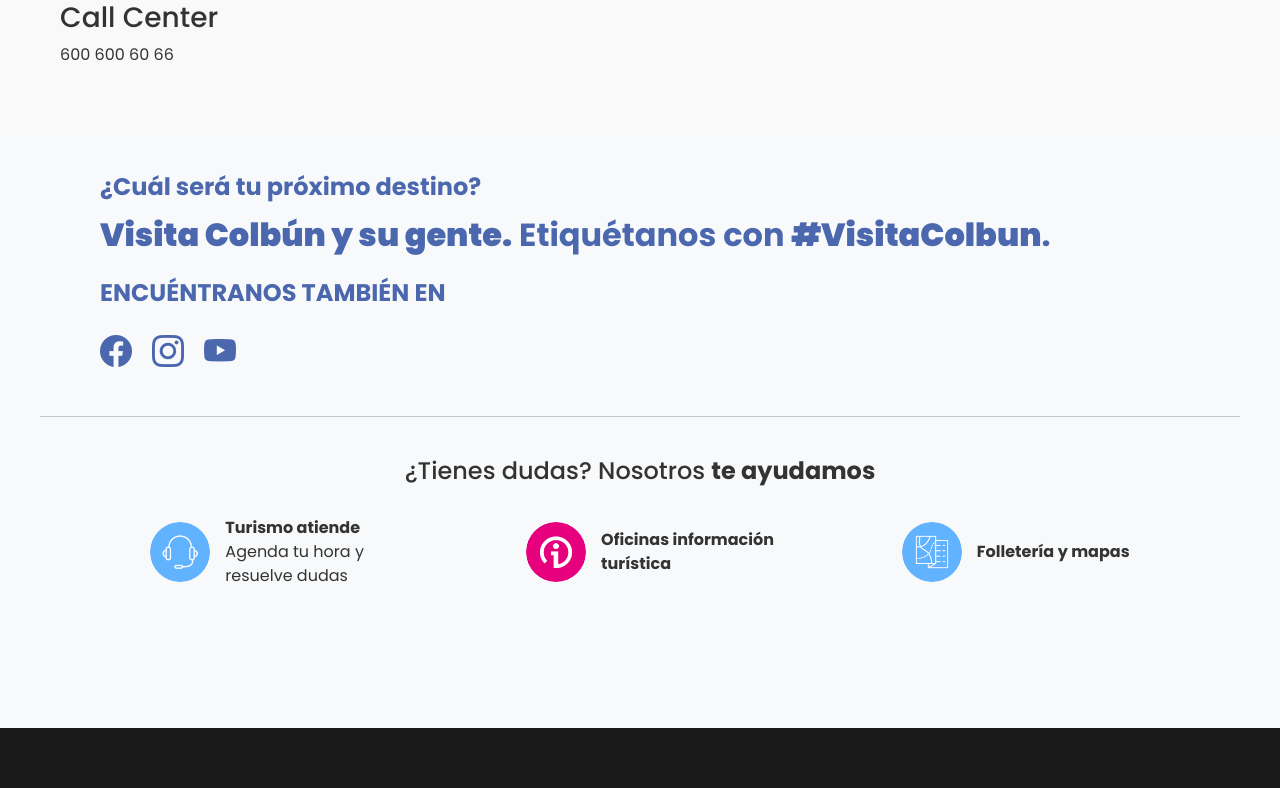
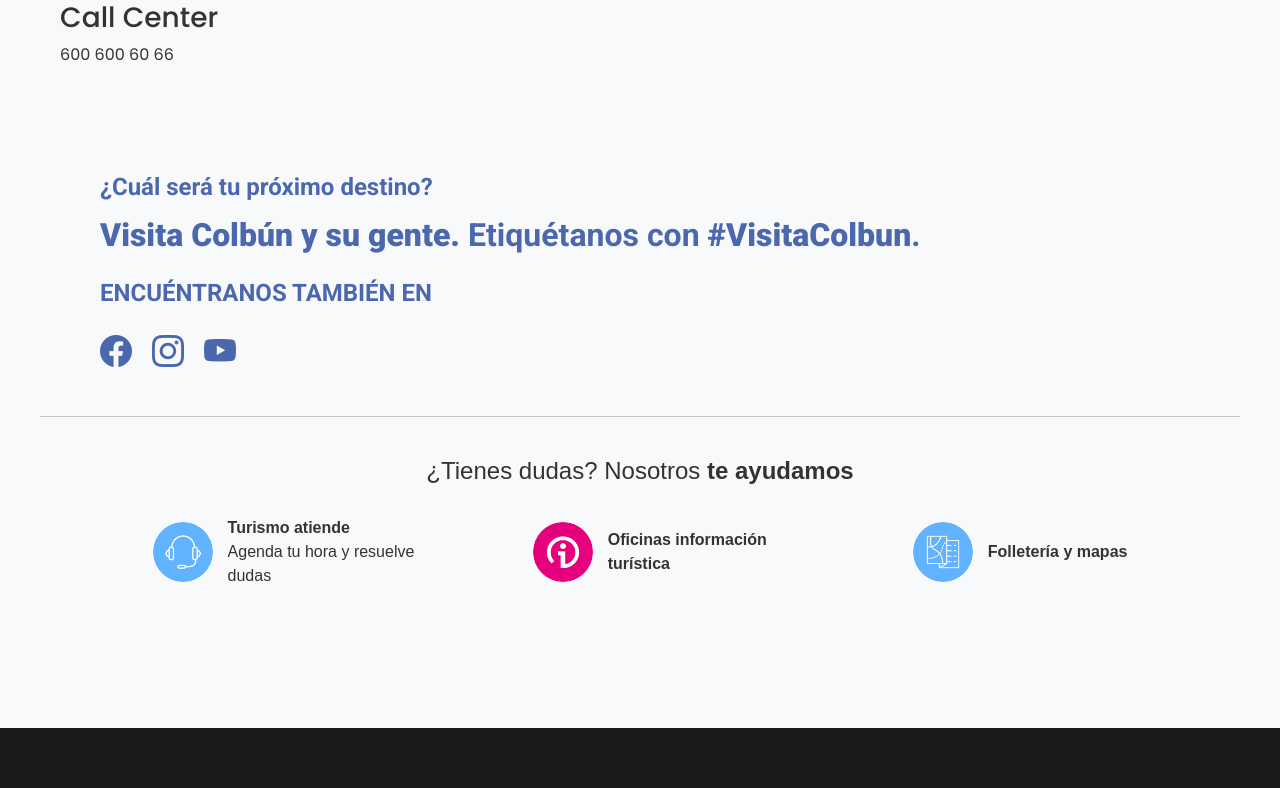
Before and after one commit to EstebanSalgad0/Proyecto_Turismo, a React (Vite) app: page /OIT in a window 1280 px wide. Shown: the part 1960-2748 px from the top of the page. Built offline with nearby package versions, Linux system fonts and the light colour scheme.

Commit message:
Integración fonts Roboto y gobCL

```diff
--- a/src/components/SocialSeccion.jsx
+++ b/src/components/SocialSeccion.jsx
@@ -9,9 +9,9 @@
 
   return (
     <section className="social-section1">
-        <div className="social-content1">
+        <div className="social-content2">
             <h2>{t('Destination')}</h2>
-            <p><strong>{t('Visit')}</strong>{t('Tag')}<strong>#VisitaColbun</strong>.</p>
+            <p><strong className='strong1'>{t('Visit')}</strong>{t('Tag')}<strong className='strong1'>#VisitaColbun</strong>.</p>
             <h3>{t('Find')}</h3>
             <div className="social-icons2">
           <a href="https://www.facebook.com/profile.php?id=61557453073534&mibextid=LQQJ4d" target="_blank" rel="noopener noreferrer">
--- a/src/components/i18n.jsx
+++ b/src/components/i18n.jsx
@@ -46,7 +46,8 @@
         "QualifyServices": "Qualify Services?",
         "ManageRequests": "Manage Requests Bidders",
         "ManageServices": "Manage Requests Services",
-        "ColbunTitle": "TURN COLBÚN INTO YOUR NEXT ADVENTURE",
+        "ColbunTitle": "TURN COLBÚN INTO YOUR",
+        "ColbunTitle2": "NEXT ADVENTURE!",
         "SubtitleMessage": "WE WELCOME YOU TO THE COMMUNE",
         "WatchNow": "Watch Now",
         "NaturalBeauty": "Natural Beauty",
@@ -187,7 +188,8 @@
         "QualifyServices": "¿Calificar Servicios?",
         "ManageRequests": "Administrar Solicitudes Oferentes",
         "ManageServices": "Administrar Solicitudes Servicios",
-        "ColbunTitle": "¡CONVIERTE A COLBÚN EN TU PRÓXIMA AVENTURA!",
+        "ColbunTitle": "¡CONVIERTE A COLBÚN EN TU",
+        "ColbunTitle2": "PRÓXIMA AVENTURA!",
         "SubtitleMessage": "TE DAMOS LA BIENVENIDA A LA COMUNA",
         "WatchNow": "Ver Ahora",
         "NaturalBeauty": "Belleza Natural",
--- a/src/pages/Index.jsx
+++ b/src/pages/Index.jsx
@@ -78,7 +78,10 @@
       ></iframe>
         <div className="hero-content2">
           <h1>{t('ColbunTitle')}</h1>
-          <h2>{t('SubtitleMessage')}</h2>
+          <h1>{t('ColbunTitle2')}</h1>
+          <h1>{t('SubtitleMessage')}</h1>
+          <br></br>
+          <br></br>
           <a href="https://www.youtube.com/watch?v=QCvh0Lwfmww" target="colbun" rel="municipalidad_Colbun">
             <button className="btn-blue">
               {t('WatchNow')}
--- a/src/styles/Footer.css
+++ b/src/styles/Footer.css
@@ -1,3 +1,5 @@
+@import url('https://fonts.googleapis.com/css2?family=Poppins:ital,wght@0,100;0,200;0,300;0,400;0,500;0,600;0,700;0,800;0,900;1,100;1,200;1,300;1,400;1,500;1,600;1,700;1,800;1,900&family=Roboto+Condensed:ital,wght@0,100..900;1,100..900&family=Roboto:ital,wght@0,100;0,300;0,400;0,500;0,700;0,900;1,100;1,300;1,400;1,500;1,700;1,900&display=swap');
+@import url('https://fonts.googleapis.com/css2?family=Poppins:ital,wght@0,100;0,200;0,300;0,400;0,500;0,600;0,700;0,800;0,900;1,100;1,200;1,300;1,400;1,500;1,600;1,700;1,800;1,900&family=Roboto+Condensed:ital,wght@0,100..900;1,100..900&family=Roboto:ital,wght@0,100;0,300;0,400;0,500;0,700;0,900;1,100;1,300;1,400;1,500;1,700;1,900&display=swap');
 /* Footer */
 .footer-section {
   background-color: #1a1a1a; /* Color de fondo oscuro */
@@ -53,12 +55,14 @@
 }
 
 .footer-column h3 {
+  font-family: "Roboto", sans-serif;
   font-size: 1.2rem;
   margin-bottom: 10px;
   font-weight: bold;
 }
 
 .footer-column ul {
+  font-family: "Roboto", sans-serif;
   list-style-type: none;
   padding: 0;
 }
@@ -68,6 +72,7 @@
 }
 
 .footer-column ul li a {
+  font-family: "Roboto", sans-serif;
   color: white; /* Texto blanco */
   text-decoration: none;
 }
--- a/src/styles/Header.css
+++ b/src/styles/Header.css
@@ -1,5 +1,8 @@
+@import url('https://fonts.googleapis.com/css2?family=Poppins:ital,wght@0,100;0,200;0,300;0,400;0,500;0,600;0,700;0,800;0,900;1,100;1,200;1,300;1,400;1,500;1,600;1,700;1,800;1,900&family=Roboto+Condensed:ital,wght@0,100..900;1,100..900&family=Roboto:ital,wght@0,100;0,300;0,400;0,500;0,700;0,900;1,100;1,300;1,400;1,500;1,700;1,900&display=swap');
+@import url('https://fonts.googleapis.com/css2?family=Poppins:ital,wght@0,100;0,200;0,300;0,400;0,500;0,600;0,700;0,800;0,900;1,100;1,200;1,300;1,400;1,500;1,600;1,700;1,800;1,900&family=Roboto+Condensed:ital,wght@0,100..900;1,100..900&family=Roboto:ital,wght@0,100;0,300;0,400;0,500;0,700;0,900;1,100;1,300;1,400;1,500;1,700;1,900&display=swap');
 /* Estilos para el menú desplegable y submenú */
 .header-left {
+  font-family: "Roboto", sans-serif;
   display: flex;
   align-items: center; /* Alinea verticalmente el logo y el botón */
   gap: 10px; /* Espacio entre el logo y el botón de hamburguesa */
@@ -14,6 +17,7 @@
 }
 
 .dropdown-menu1 {
+  font-family: "Roboto", sans-serif;
   position: relative;
   display: block;
   list-style-type: none;
@@ -21,6 +25,7 @@
 }
 
 .dropdown-menu1 > li {
+  font-family: "Roboto", sans-serif;
   padding: 10px;
   cursor: pointer;
   position: relative; /* Añadido para que el submenú sea relativo a su padre */
@@ -35,6 +40,7 @@
 }
 
 .dropdown-menu1 {
+  font-family: "Roboto", sans-serif;
   position: absolute;
   top: 90%;
   left: -238px;
@@ -47,10 +53,12 @@
 }
 
 .dropdown-menu1 li {
+  font-family: "Roboto", sans-serif;
   padding: 10px 20px;
 }
 
 .dropdown-menu1 li a {
+  font-family: "Roboto", sans-serif;
   color: black;
   text-decoration: none;
   font-size: 16px;
@@ -224,6 +232,7 @@
 
 /* Estilos para el navbar */
 .navbar1 {
+  font-family: "Roboto", sans-serif;
   width: 100%;
   display: flex;
   justify-content: space-between;
@@ -252,6 +261,7 @@
 }
 
 .navbar-links1 {
+  font-family: "Roboto", sans-serif;
   display: flex;
   align-items: center;
   gap: 15px;
@@ -263,6 +273,7 @@
 
 /* Estilos para los botones que se ven como enlaces (invisibles pero funcionales) */
 .navbar-links1 button {
+  font-family: "Roboto", sans-serif;
   color: #ffffff;
   background-color: transparent; /* Fondo transparente */
   border: none; /* Sin bordes */
@@ -430,10 +441,12 @@
 
   /* Estilos específicos para los botones de búsqueda, modo oscuro, y logout */
   .navbar-icons-right
+  .language-label
   .language-label1,
   .navbar-search button,
   .dark-mode-toggle button,
   .navbar-auth button {
+    font-family: "Roboto", sans-serif;
     background: none;
     border: none;
     cursor: pointer;
--- a/src/styles/Index.css
+++ b/src/styles/Index.css
@@ -1,3 +1,5 @@
+@import url('https://fonts.googleapis.com/css2?family=Poppins:ital,wght@0,100;0,200;0,300;0,400;0,500;0,600;0,700;0,800;0,900;1,100;1,200;1,300;1,400;1,500;1,600;1,700;1,800;1,900&family=Roboto+Condensed:ital,wght@0,100..900;1,100..900&family=Roboto:ital,wght@0,100;0,300;0,400;0,500;0,700;0,900;1,100;1,300;1,400;1,500;1,700;1,900&display=swap');
+@import url('https://fonts.googleapis.com/css2?family=Poppins:ital,wght@0,100;0,200;0,300;0,400;0,500;0,600;0,700;0,800;0,900;1,100;1,200;1,300;1,400;1,500;1,600;1,700;1,800;1,900&family=Roboto+Condensed:ital,wght@0,100..900;1,100..900&family=Roboto:ital,wght@0,100;0,300;0,400;0,500;0,700;0,900;1,100;1,300;1,400;1,500;1,700;1,900&display=swap');
 /* Aplica este estilo solo al contenedor principal de Index */
 .index-container {
   display: flex;
@@ -61,11 +63,12 @@
 .hero-content2 {
   position: relative; /* Mantén el contenido por encima del iframe y la capa negra */
   margin-top: 100px;
-  margin-right: 600px;
+  margin-right: 750px;
   align-items: start;
 }
 
 .hero2 h1 {
+  font-family: "Roboto Condensed", sans-serif;
   font-size: 3rem; /* Ajusta el tamaño del texto principal */
   font-weight: bold;
   margin-bottom: 10px; /* Espaciado entre las líneas de texto */
@@ -77,6 +80,7 @@
 }
 
 .hero2 button {
+  font-family: "Roboto", sans-serif;
   background-color: #3f51b5; /* Color de fondo del botón */
   color: white;
   border: none;
@@ -103,6 +107,7 @@
 
 /* Ajustes de la cabecera del carrusel */
 .carousel-header1 {
+  font-family: "Roboto", sans-serif;
   display: flex;
   flex-direction: column; /* Alinea los elementos verticalmente */
   align-items: flex-start; /* Alinea a la izquierda */
@@ -110,12 +115,14 @@
 }
 
 .carousel-header1 h5 {
+  font-family: "Roboto", sans-serif;
   color: #6c757d; /* Color gris */
   margin: 0;
   font-size: 1rem;
 }
 
 .carousel-subheader1 {
+  font-family: "Roboto", sans-serif;
   display: flex;
   justify-content: space-between;
   align-items: center;
@@ -124,6 +131,7 @@
 }
 
 .carousel-subheader1 h2 {
+  font-family: "Roboto", sans-serif;
   font-size: 2rem;
   color: #4B67AE;
   font-weight: bold;
@@ -131,6 +139,7 @@
 }
 
 .carousel-subheader1 a {
+  font-family: "Roboto", sans-serif;
   color: #4B67AE;
   text-decoration: none;
   font-size: 1rem;
@@ -140,16 +149,19 @@
 }
 
 .carousel-subheader1 a span {
+  font-family: "Roboto", sans-serif;
   margin-left: 5px;
 }
 
 .carousel-container1 {
+  font-family: "Roboto", sans-serif;
   display: flex;
   gap: 20px; /* Espacio entre las tarjetas */
   padding-bottom: 10px;
 }
 
 .carousel-card1 {
+  font-family: "Roboto", sans-serif;
   flex: 1;
   min-width: 250px; /* Tamaño mínimo de las tarjetas */
   height: 380px; /* Altura de las tarjetas */
@@ -169,6 +181,7 @@
 }
 
 .carousel-card1 p {
+  font-family: "Roboto", sans-serif;
   font-size: 1.1rem;
   color: #000;
   margin: 0;
@@ -247,17 +260,20 @@
 }
 
 .community-content1 h1 {
+  font-family: "Roboto", sans-serif;
   font-size: 4rem; /* Aumenta el tamaño del texto del título */
   margin-bottom: 20px;
   font-weight: bold;
 }
 
 .community-content1 p {
+  font-family: "Roboto", sans-serif;
   font-size: 1.2rem;
   margin-bottom: 30px;
 }
 
 .btn-blue {
+  font-family: "Roboto", sans-serif;
   background-color: #4B67AE;
   margin-right: 1rem;
   color: white;
@@ -316,6 +332,7 @@
 
 /* Existing content */
 .info-content1 {
+  font-family: "Roboto", sans-serif;
   flex: 1;
   background-color: #f9f9f9;
   padding: 20px;
@@ -329,6 +346,7 @@
 }
 
 .language-label {
+  font-family: "Roboto", sans-serif;
   margin-bottom: -1px; /* Ajusta el valor según sea necesario */
   margin-right: -1px;
   display: inline-block;
@@ -337,6 +355,7 @@
 }
 
 .language-label1 {
+  font-family: "Roboto", sans-serif;
   margin-bottom: -1px; /* Ajusta el valor según sea necesario */
   margin-right: 4px;
   display: inline-block;
@@ -346,6 +365,7 @@
 
 /* Sección de Lugares inolvidables */
 .info-section1 {
+  font-family: "Roboto", sans-serif;
   background-color: #e0e0e0; /* Color gris claro temporal para el mapa */
   width: 100vw;
   height: auto; /* Ajusta la altura automáticamente según el contenido */
@@ -358,6 +378,7 @@
 }
 
 .info-content1 {
+  font-family: "Roboto", sans-serif;
   background-color: white;
   max-width: 400px; /* Tamaño del cuadro blanco */
   padding: 30px;
@@ -367,12 +388,14 @@
 }
 
 .info-content h5 {
+  font-family: "Roboto", sans-serif;
   font-size: 1rem;
   color: #6c757d; /* Color gris para el subtítulo */
   margin-bottom: 10px;
 }
 
 .info-content h1 {
+  font-family: "Roboto", sans-serif;
   font-size: 2rem;
   color: #4B67AE;
   font-weight: bold;
@@ -380,12 +403,14 @@
 }
 
 .info-content p {
+  font-family: "Roboto", sans-serif;
   font-size: 1.1rem;
   color: #333;
   margin-bottom: 30px;
 }
 
 .btn-blue {
+  font-family: "Roboto", sans-serif;
   background-color: #4B67AE;
   color: white;
   padding: 15px 30px;
--- a/src/styles/SocialSeccion.css
+++ b/src/styles/SocialSeccion.css
@@ -1,11 +1,25 @@
+@import url('https://fonts.googleapis.com/css2?family=Poppins:ital,wght@0,100;0,200;0,300;0,400;0,500;0,600;0,700;0,800;0,900;1,100;1,200;1,300;1,400;1,500;1,600;1,700;1,800;1,900&family=Roboto+Condensed:ital,wght@0,100..900;1,100..900&family=Roboto:ital,wght@0,100;0,300;0,400;0,500;0,700;0,900;1,100;1,300;1,400;1,500;1,700;1,900&display=swap');
+@import url('https://fonts.googleapis.com/css2?family=Poppins:ital,wght@0,100;0,200;0,300;0,400;0,500;0,600;0,700;0,800;0,900;1,100;1,200;1,300;1,400;1,500;1,600;1,700;1,800;1,900&family=Roboto+Condensed:ital,wght@0,100..900;1,100..900&family=Roboto:ital,wght@0,100;0,300;0,400;0,500;0,700;0,900;1,100;1,300;1,400;1,500;1,700;1,900&display=swap');
 /* Sección de redes sociales */
 .social-section1 {
+  font-family: "Roboto", sans-serif;
   width: 100vw;
   padding: 40px;
   background-color: #f8f9fa; /* Color claro de fondo */
 }
 
-.social-content1 {
+strong {
+  font-weight: bolder;
+  font-family: 'gobCL', sans-serif;
+}
+
+.strong1 {
+  font-weight: bolder;
+  font-family: 'Roboto', sans-serif;
+}
+
+.social-content2 {
+  font-family: "Roboto", sans-serif;
   text-align: left; /* Alinea todo el texto a la izquierda */
   margin-bottom: 30px;
   max-width: 1200px; /* Ajusta el ancho máximo del contenido */
@@ -13,25 +27,29 @@
   color: #4B67AE; /* Aplica el azul usado previamente a todo el texto */
 }
 
-.social-content1 h2 {
+.social-content2 h2 {
+  font-family: "Roboto", sans-serif;
   font-size: 1.5rem; /* Tamaño de la pregunta más pequeño */
   font-weight: bold;
   margin-bottom: 10px;
 }
 
-.social-content1 p {
+.social-content2 p {
+  font-family: "Roboto", sans-serif;
   font-size: 2rem; /* Aumenta el tamaño del texto de "Visita Colbún..." */
   font-weight: bold; /* Asegura que el texto sea más destacado */
   margin-bottom: 20px;
 }
 
-.social-content1 h3 {
+.social-content2 h3 {
+  font-family: "Roboto", sans-serif;
   font-size: 1.5rem;
   font-weight: bold;
   margin-bottom: 20px;
 }
 
 .social-icons1 {
+  font-family: "Roboto", sans-serif;
   font-size: 2rem;
   color: #4B67AE; /* Color de los iconos en azul */
   display: flex;
@@ -48,6 +66,7 @@
 
 /* Sección de ayuda */
 .help-section {
+  font-family: "gobCL", sans-serif;
   text-align: left;
   margin-top: 40px;
   padding: 0 60px; /* Ajusta el padding para que coincida con otras secciones */
@@ -58,18 +77,21 @@
 }
 
 .help-section h2 {
+  font-family: "gobCL", sans-serif;
   font-size: 1.5rem;
   text-align: center;
   margin-bottom: 30px;
 }
 
 .help-options {
+  font-family: "gobCL", sans-serif;
   display: flex;
   justify-content: space-around; /* Distribuye las imágenes y el texto equitativamente */
   align-items: center; /* Alinea las imágenes y los textos verticalmente */
 }
 
 .help-item {
+  font-family: "gobCL", sans-serif;
   display: flex;
   align-items: center; /* Alinea la imagen y el texto horizontalmente */
   gap: 15px; /* Espacio entre la imagen y el texto */
@@ -78,12 +100,18 @@
 
 /* Aquí se configuran las imágenes de fondo */
 .help-item .help-image {
+  font-family: "gobCL", sans-serif;
   width: 60px;           /* Asegura que el ancho y alto sean iguales para un círculo perfecto */
   height: 60px;          /* Ajusta el tamaño según tus necesidades */
   background-size: cover; /* Asegura que la imagen cubra el área sin deformarse */
   background-position: center; /* Centra la imagen dentro del div */
   border-radius: 50%;    /* Hace que la imagen sea redonda */
   overflow: hidden;
+}
+
+/* Aquí se configuran las imágenes de fondo */
+.p1 {
+  font-family: "gobCL", sans-serif;
 }
 
 /* Diferentes clases para cada imagen */
@@ -100,6 +128,7 @@
 }
 
 .help-item p {
+  font-family: "gobCL", sans-serif;
   font-size: 1rem;
   color: #333;
   margin: 0;
@@ -107,6 +136,7 @@
 }
 
 .social-icons2 {
+  font-family: "Roboto", sans-serif;
   font-size: 2rem;
   color: #4B67AE; /* Azul oscuro */
   transition: color 0.3s ease; /* Añade una transición suave al color */
@@ -148,7 +178,7 @@
     background-color: #f8f9fa;
   }
 
-  .social-content1 {
+  .social-content2 {
     text-align: center;
     margin-bottom: 20px;
     max-width: 700px; /* Reduce el ancho máximo */
@@ -179,7 +209,7 @@
     background-color: #f8f9fa;
   }
 
-  .social-content1 {
+  .social-content2 {
     text-align: center;
     margin-bottom: 15px;
     max-width: 500px; /* Ajuste del ancho máximo para móviles */
```
